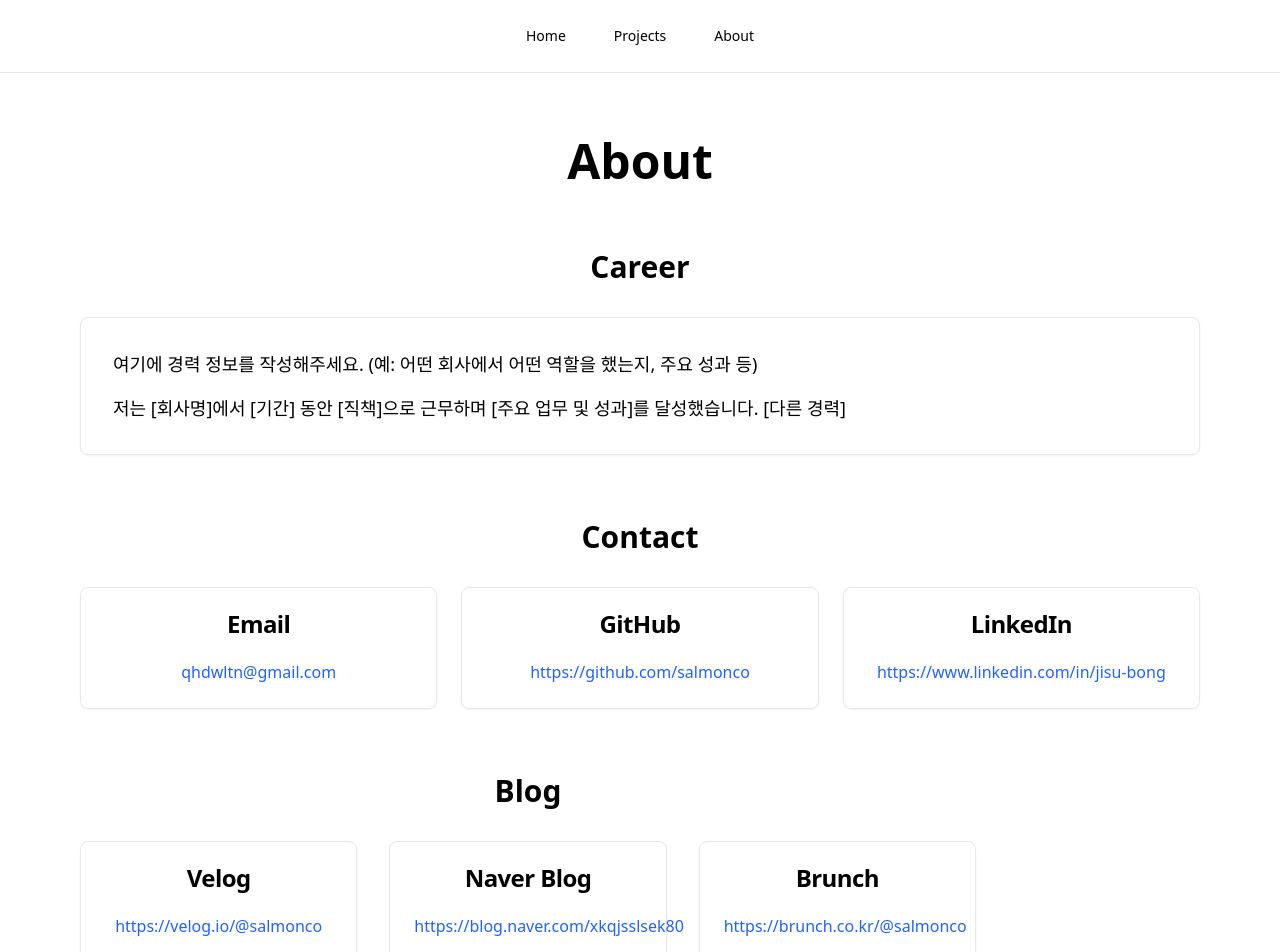
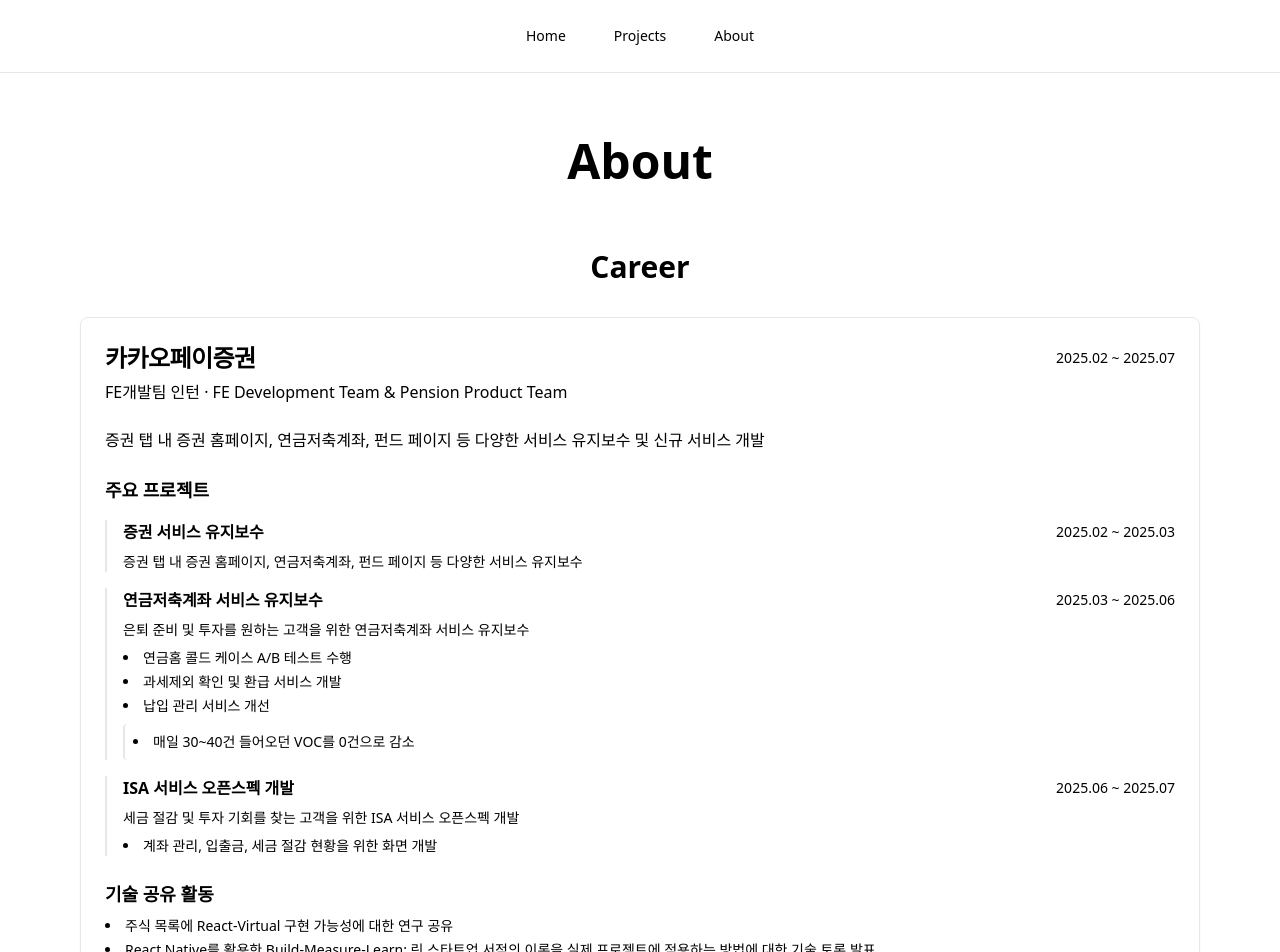
Before and after one commit to salmonco/portfolio, a Next.js app: page /about in a window 1280 px wide. Shown: the top 952 px of the page. Built offline with nearby package versions, Linux system fonts and the light colour scheme.

Commit message:
feat: 데이터 추가

```diff
--- a/app/about/page.tsx
+++ b/app/about/page.tsx
@@ -1,4 +1,5 @@
 import { Card, CardContent, CardHeader, CardTitle } from "@/components/ui/card";
+import { CAREER_DATA } from "@/data/career";
 import { BLOG_URL, CONTACT_URL } from "@/data/contact";
 
 const About = () => {
@@ -13,18 +14,83 @@
         <h2 className="text-2xl sm:text-3xl font-semibold mb-6 sm:mb-8 text-center">
           Career
         </h2>
-        <Card>
-          <CardContent className="p-4 sm:p-6 lg:p-8 text-sm sm:text-base lg:text-lg leading-relaxed">
-            <p className="mb-4">
-              여기에 경력 정보를 작성해주세요. (예: 어떤 회사에서 어떤 역할을
-              했는지, 주요 성과 등)
+        <div className="space-y-6">
+          {CAREER_DATA.map((career) => (
+            <Card key={career.id}>
+              <CardHeader>
+                <div className="flex flex-col sm:flex-row sm:items-center sm:justify-between gap-2">
+                  <CardTitle className="text-xl sm:text-2xl">
+                    {career.company}
+                  </CardTitle>
+                  <span className="text-sm text-muted-foreground">
+                    {career.period}
+                  </span>
+                </div>
+                <p className="text-sm sm:text-base text-muted-foreground">
+                  {career.position} · {career.team}
                 </p>
-            <p>
-              저는 [회사명]에서 [기간] 동안 [직책]으로 근무하며 [주요 업무 및
-              성과]를 달성했습니다. [다른 경력]
+              </CardHeader>
+              <CardContent className="space-y-6">
+                <p className="text-sm sm:text-base">{career.description}</p>
+
+                {/* Projects */}
+                <div className="space-y-4">
+                  <h3 className="font-semibold text-base sm:text-lg">
+                    주요 프로젝트
+                  </h3>
+                  {career.projects.map((project, idx) => (
+                    <div
+                      key={idx}
+                      className="pl-4 border-l-2 border-muted space-y-2"
+                    >
+                      <div className="flex flex-col sm:flex-row sm:items-center sm:justify-between gap-1">
+                        <h4 className="font-semibold text-sm sm:text-base">
+                          {project.title}
+                        </h4>
+                        <span className="text-xs sm:text-sm text-muted-foreground">
+                          {project.period}
+                        </span>
+                      </div>
+                      <p className="text-xs sm:text-sm text-muted-foreground">
+                        {project.description}
                       </p>
+                      {project.tasks && (
+                        <ul className="list-disc list-inside space-y-1 text-xs sm:text-sm text-muted-foreground">
+                          {project.tasks.map((task, taskIdx) => (
+                            <li key={taskIdx}>{task}</li>
+                          ))}
+                        </ul>
+                      )}
+                      {project.achievements && (
+                        <div className="mt-2 p-2 bg-primary/5 rounded border-l-2 border-primary">
+                          <ul className="list-disc list-inside space-y-1 text-xs sm:text-sm">
+                            {project.achievements.map((achievement, achIdx) => (
+                              <li key={achIdx} className="font-medium">
+                                {achievement}
+                              </li>
+                            ))}
+                          </ul>
+                        </div>
+                      )}
+                    </div>
+                  ))}
+                </div>
+
+                {/* Activities */}
+                <div className="space-y-2">
+                  <h3 className="font-semibold text-base sm:text-lg">
+                    기술 공유 활동
+                  </h3>
+                  <ul className="list-disc list-inside space-y-1 text-xs sm:text-sm text-muted-foreground">
+                    {career.activities.map((activity, idx) => (
+                      <li key={idx}>{activity}</li>
+                    ))}
+                  </ul>
+                </div>
               </CardContent>
             </Card>
+          ))}
+        </div>
       </section>
 
       {/* Contact */}
@@ -38,9 +104,12 @@
               <CardTitle>Email</CardTitle>
             </CardHeader>
             <CardContent>
-              <p className="text-blue-600 hover:underline">
-                <a href={`mailto:${CONTACT_URL.email}`}>{CONTACT_URL.email}</a>
-              </p>
+              <a
+                href={`mailto:${CONTACT_URL.email}`}
+                className="text-primary hover:underline"
+              >
+                {CONTACT_URL.email}
+              </a>
             </CardContent>
           </Card>
           <Card>
@@ -48,15 +117,14 @@
               <CardTitle>GitHub</CardTitle>
             </CardHeader>
             <CardContent>
-              <p className="text-blue-600 hover:underline">
               <a
                 href={CONTACT_URL.github}
                 target="_blank"
                 rel="noopener noreferrer"
+                className="text-primary hover:underline"
               >
-                  {CONTACT_URL.github}
+                GitHub Profile
               </a>
-              </p>
             </CardContent>
           </Card>
           <Card>
@@ -64,38 +132,38 @@
               <CardTitle>LinkedIn</CardTitle>
             </CardHeader>
             <CardContent>
-              <p className="text-blue-600 hover:underline">
               <a
                 href={CONTACT_URL.linkedin}
                 target="_blank"
                 rel="noopener noreferrer"
+                className="text-primary hover:underline"
               >
-                  {CONTACT_URL.linkedin}
+                LinkedIn Profile
               </a>
-              </p>
             </CardContent>
           </Card>
         </div>
       </section>
 
       {/* Blog */}
-      <section className="w-full max-w-4xl">
-        <h2 className="text-3xl font-semibold mb-8 text-center">Blog</h2>
-        <div className="grid grid-cols-1 md:grid-cols-3 gap-8 text-center">
+      <section className="w-full">
+        <h2 className="text-2xl sm:text-3xl font-semibold mb-6 sm:mb-8 text-center">
+          Blog
+        </h2>
+        <div className="grid grid-cols-1 md:grid-cols-3 gap-4 sm:gap-6 text-center">
           <Card>
             <CardHeader>
               <CardTitle>Velog</CardTitle>
             </CardHeader>
             <CardContent>
-              <p className="text-blue-600 hover:underline">
               <a
                 href={BLOG_URL.velog}
                 target="_blank"
                 rel="noopener noreferrer"
+                className="text-primary hover:underline"
               >
-                  {BLOG_URL.velog}
+                Visit Blog
               </a>
-              </p>
             </CardContent>
           </Card>
           <Card>
@@ -103,15 +171,14 @@
               <CardTitle>Naver Blog</CardTitle>
             </CardHeader>
             <CardContent>
-              <p className="text-blue-600 hover:underline">
               <a
                 href={BLOG_URL.naver}
                 target="_blank"
                 rel="noopener noreferrer"
+                className="text-primary hover:underline"
               >
-                  {BLOG_URL.naver}
+                Visit Blog
               </a>
-              </p>
             </CardContent>
           </Card>
           <Card>
@@ -119,15 +186,14 @@
               <CardTitle>Brunch</CardTitle>
             </CardHeader>
             <CardContent>
-              <p className="text-blue-600 hover:underline">
               <a
                 href={BLOG_URL.brunch}
                 target="_blank"
                 rel="noopener noreferrer"
+                className="text-primary hover:underline"
               >
-                  {BLOG_URL.brunch}
+                Visit Blog
               </a>
-              </p>
             </CardContent>
           </Card>
         </div>
--- /dev/null
+++ b/data/career.ts
@@ -0,0 +1,43 @@
+export const CAREER_DATA = [
+  {
+    id: 1,
+    company: "카카오페이증권",
+    position: "FE개발팀 인턴",
+    period: "2025.02 ~ 2025.07",
+    description:
+      "증권 탭 내 증권 홈페이지, 연금저축계좌, 펀드 페이지 등 다양한 서비스 유지보수 및 신규 서비스 개발",
+    projects: [
+      {
+        title: "증권 서비스 유지보수",
+        period: "2025.02 ~ 2025.03",
+        description:
+          "증권 탭 내 증권 홈페이지, 연금저축계좌, 펀드 페이지 등 다양한 서비스 유지보수",
+      },
+      {
+        title: "연금저축계좌 서비스 유지보수",
+        period: "2025.03 ~ 2025.06",
+        description:
+          "은퇴 준비 및 투자를 원하는 고객을 위한 연금저축계좌 서비스 유지보수",
+        tasks: [
+          "연금홈 콜드 케이스 A/B 테스트 수행",
+          "과세제외 확인 및 환급 서비스 개발",
+          "납입 관리 서비스 개선",
+        ],
+        achievements: ["매일 30~40건 들어오던 VOC를 0건으로 감소"],
+      },
+      {
+        title: "ISA 서비스 오픈스펙 개발",
+        period: "2025.06 ~ 2025.07",
+        description:
+          "세금 절감 및 투자 기회를 찾는 고객을 위한 ISA 서비스 오픈스펙 개발",
+        tasks: ["계좌 관리, 입출금, 세금 절감 현황을 위한 화면 개발"],
+      },
+    ],
+    activities: [
+      "주식 목록에 React-Virtual 구현 가능성에 대한 연구 공유",
+      "React Native를 활용한 Build-Measure-Learn: 린 스타트업 서적의 이론을 실제 프로젝트에 적용하는 방법에 대한 기술 토론 발표",
+      "인남모(인턴이 남주는 모임): 동료 인턴들과 매주 인사이트를 공유하는 스터디 진행",
+    ],
+    team: "FE Development Team & Pension Product Team",
+  },
+];
```
Lines whose indentation alone changed are shown as unchanged.
